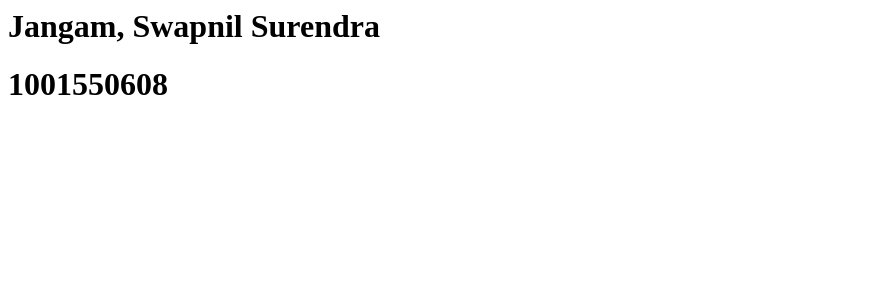
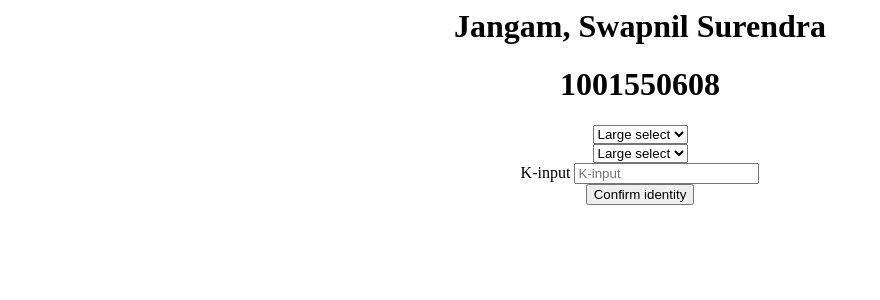
Before and after one commit to swapniljangampersonal/python-flask-assignments, a Flask app: page / in a window 1280 px wide. Shown: the top 300 px of the page, without its empty margins (0-880 px from the left). Run offline with Flask 2, Linux system fonts and the light colour scheme; some libraries are stand-ins or nearby versions.

Commit message:
updated html

```diff
--- a/templates/index.html
+++ b/templates/index.html
@@ -1,6 +1,28 @@
 <html>
     <body>
-        <h1>Jangam, Swapnil Surendra</h1>
-        <h1>1001550608</h1>
+        <center>
+            <h1>Jangam, Swapnil Surendra</h1>
+            <h1>1001550608</h1>
+            <form class="form-inline">
+                <div class="form-group mb-2">
+                    <select class="form-control form-control-lg">
+                        <option>Large select</option>
+                    </select>
+                </div>
+                <div class="form-group mx-sm-3 mb-2">
+                    <select class="form-control form-control-lg">
+                        <option>Large select</option>
+                    </select>
+                </div>
+                <div class="form-group mx-sm-3 mb-2">
+                    <label for="inputPassword2" class="sr-only">K-input</label>
+                    <input type="text" class="form-control" id="inputPassword2" placeholder="K-input">
+                </div>
+                <button type="submit" class="btn btn-primary mb-2">Confirm identity</button>
+            </form>
+        </center>
     </body>
+    <script src="https://code.jquery.com/jquery-3.3.1.slim.min.js" integrity="sha384-q8i/X+965DzO0rT7abK41JStQIAqVgRVzpbzo5smXKp4YfRvH+8abtTE1Pi6jizo" crossorigin="anonymous"></script>
+    <script src="https://cdnjs.cloudflare.com/ajax/libs/popper.js/1.14.7/umd/popper.min.js" integrity="sha384-UO2eT0CpHqdSJQ6hJty5KVphtPhzWj9WO1clHTMGa3JDZwrnQq4sF86dIHNDz0W1" crossorigin="anonymous"></script>
+    <script src="https://stackpath.bootstrapcdn.com/bootstrap/4.3.1/js/bootstrap.min.js" integrity="sha384-JjSmVgyd0p3pXB1rRibZUAYoIIy6OrQ6VrjIEaFf/nJGzIxFDsf4x0xIM+B07jRM" crossorigin="anonymous"></script>
 </html>
```
